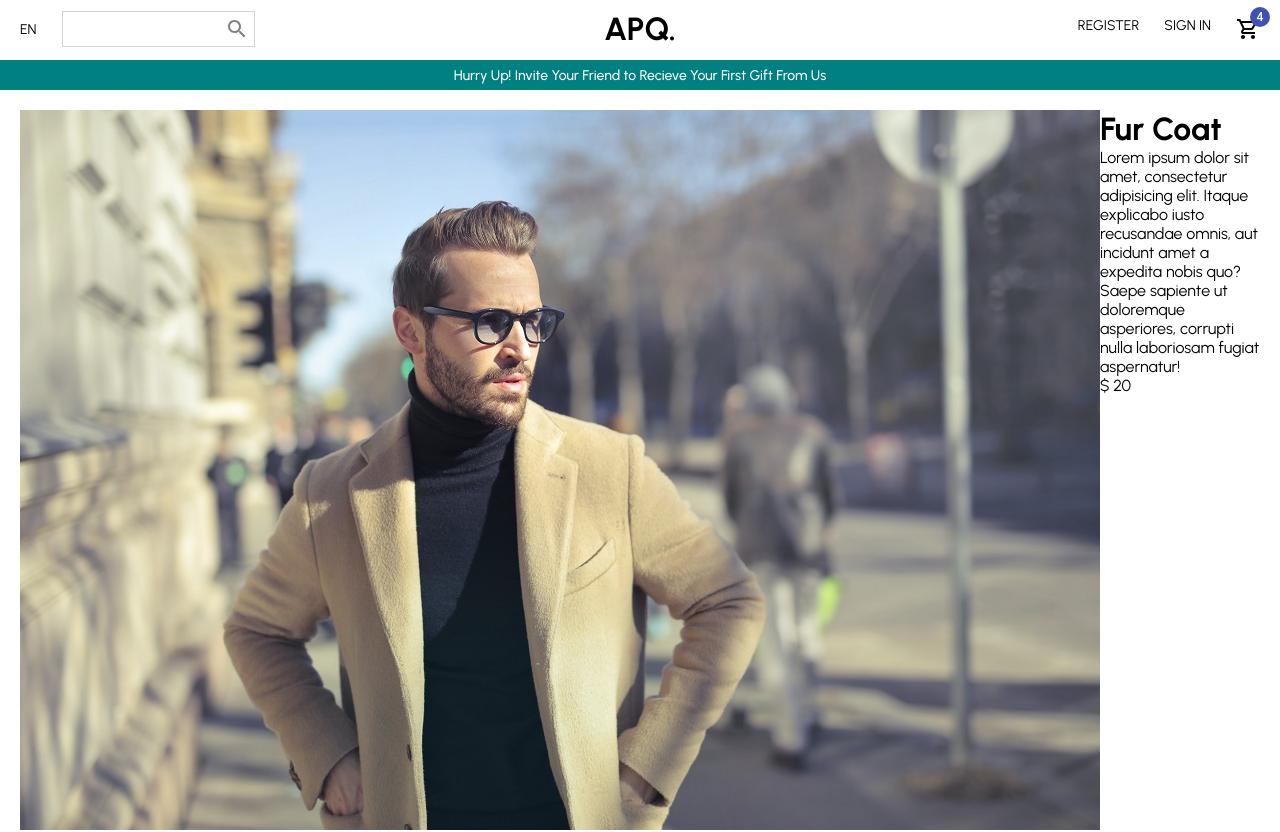
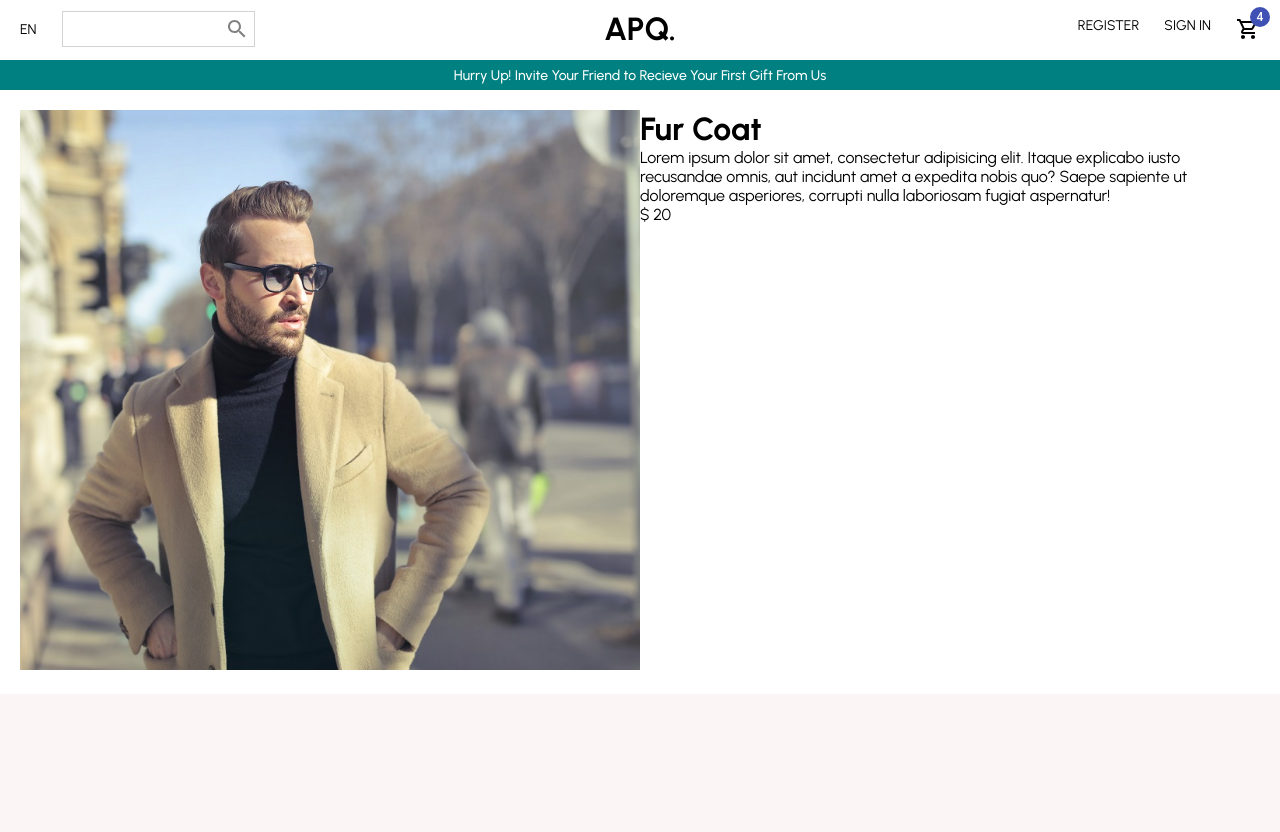
Before and after one commit to AliPooladmast/e-commerce, a React (Create React App) app: page / in a window 1280 px wide. Shown: the top 832 px of the page. Built offline with nearby package versions, Linux system fonts and the light colour scheme.

Commit message:
feat(product): set limitation to image and info section for width and height

```diff
--- a/src/pages/Product/Product.module.scss
+++ b/src/pages/Product/Product.module.scss
@@ -5,3 +5,17 @@
   padding: 20px;
   display: flex;
 }
+
+.ImageContainer {
+  flex: 1;
+
+  img {
+    width: 100%;
+    height: 70vh;
+    object-fit: cover;
+  }
+}
+
+.InfoContainer {
+  flex: 1;
+}
```
